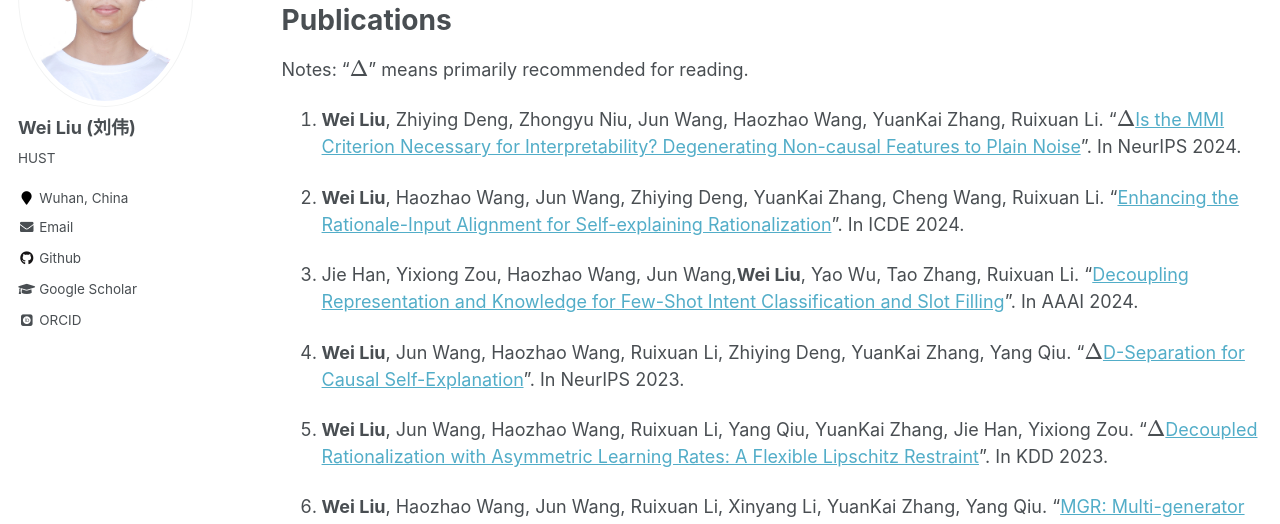
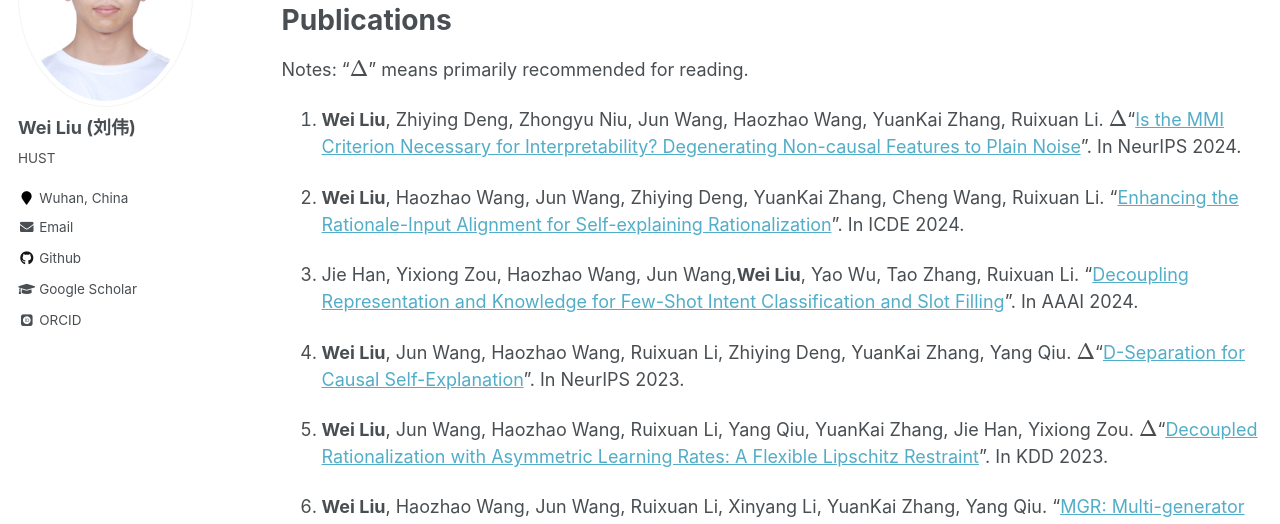
Before and after one commit to jugechengzi/WeiLiu.github.io, a Jekyll site: the page built from _pages/cv.md, in a window 1280 px wide and 900 px high, scrolled down 549 px. Shown: the part 151-675 px from the top of the window. Built offline with Jekyll 4.4.1, drawn with Linux system fonts in a browser that asks for light colours; some web fonts are replaced; formulas are drawn with MathJax 3.

Commit message:
Update cv.md

```diff
--- a/_pages/cv.md
+++ b/_pages/cv.md
@@ -28,17 +28,17 @@ Publications
 ======
   Notes: "**$\Delta$**" means primarily recommended for reading.
 
-1. **Wei Liu**, Zhiying Deng, Zhongyu Niu, Jun Wang, Haozhao Wang, YuanKai Zhang, Ruixuan Li. "**$\Delta$**[Is the MMI Criterion Necessary for Interpretability? Degenerating Non-causal Features to Plain Noise](https://arxiv.org/pdf/2410.06003)". In NeurIPS 2024.
+1. **Wei Liu**, Zhiying Deng, Zhongyu Niu, Jun Wang, Haozhao Wang, YuanKai Zhang, Ruixuan Li. **$\Delta$**"[Is the MMI Criterion Necessary for Interpretability? Degenerating Non-causal Features to Plain Noise](https://arxiv.org/pdf/2410.06003)". In NeurIPS 2024.
 
 1. **Wei Liu**, Haozhao Wang, Jun Wang, Zhiying Deng, YuanKai Zhang, Cheng Wang, Ruixuan Li. "[Enhancing the Rationale-Input Alignment for Self-explaining Rationalization](https://arxiv.org/pdf/2312.04103)". In ICDE 2024.
 
 1. Jie Han, Yixiong Zou, Haozhao Wang, Jun Wang,**Wei Liu**, Yao Wu, Tao Zhang, Ruixuan Li. "[Decoupling Representation and Knowledge for Few-Shot Intent Classification and Slot Filling](https://arxiv.org/pdf/2312.13495)". In AAAI 2024.
 
 
-1. **Wei Liu**, Jun Wang, Haozhao Wang, Ruixuan Li, Zhiying Deng, YuanKai Zhang, Yang Qiu. "**$\Delta$**[D-Separation for Causal Self-Explanation](https://arxiv.org/pdf/2309.13391)". In NeurIPS 2023.
+1. **Wei Liu**, Jun Wang, Haozhao Wang, Ruixuan Li, Zhiying Deng, YuanKai Zhang, Yang Qiu. **$\Delta$**"[D-Separation for Causal Self-Explanation](https://arxiv.org/pdf/2309.13391)". In NeurIPS 2023.
 
 
-1. **Wei Liu**, Jun Wang, Haozhao Wang, Ruixuan Li, Yang Qiu, YuanKai Zhang, Jie Han, Yixiong Zou. "**$\Delta$**[Decoupled Rationalization with Asymmetric Learning Rates: A
+1. **Wei Liu**, Jun Wang, Haozhao Wang, Ruixuan Li, Yang Qiu, YuanKai Zhang, Jie Han, Yixiong Zou. **$\Delta$**"[Decoupled Rationalization with Asymmetric Learning Rates: A
 Flexible Lipschitz Restraint](https://arxiv.org/pdf/2305.13599)". In KDD 2023.
 
 
```
